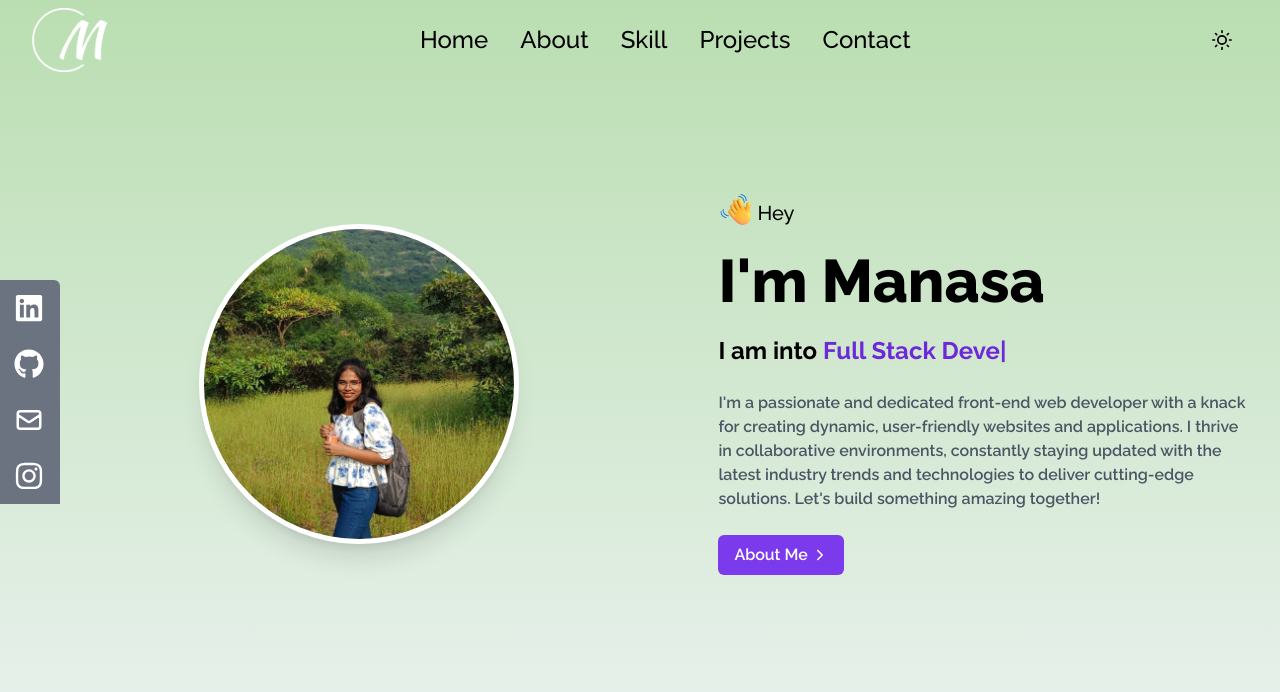
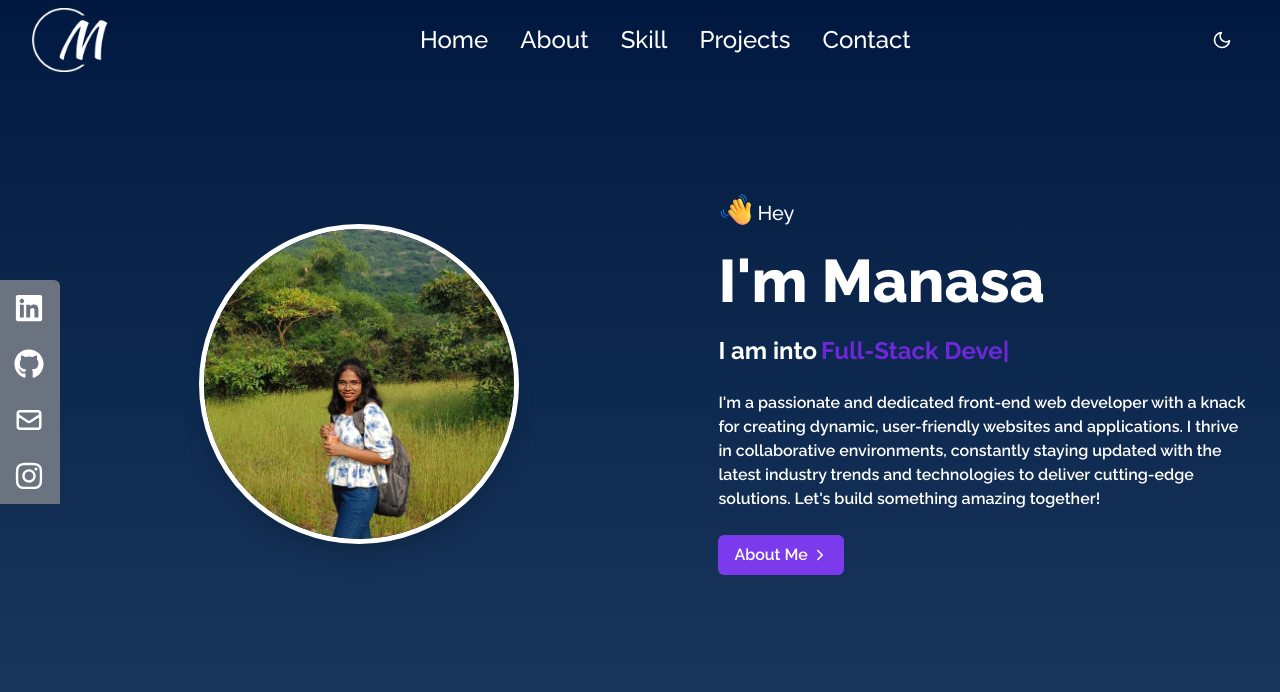
Before and after one commit to Manasamohapatra1/My_Portfolio, a React (Create React App) app: page / in a window 1280 px wide. Shown: the top 692 px of the page. Built offline with nearby package versions, Linux system fonts and the light colour scheme.

Commit message:
slight changes

```diff
--- a/src/components/Home.jsx
+++ b/src/components/Home.jsx
@@ -47,14 +47,14 @@ const Home = () => {
             <h1 className=" text-4xl  md:text-6xl font-extrabold relative">
               I&apos;m Manasa
             </h1>
-            <div className="flex flex-row items-start md:items-center gap-1.5">
+            <div className="flex flex-row items-start md:items-center gap-1">
               <h2 className="text-base font-bold md:text-2xl">I am into</h2>
               <TypeAnimation
                 className="text-violet-700  text-base md:text-2xl font-bold "
                 sequence={[
                   "Frontend developement",
                   1000,
-                  "Full Stack Developement",
+                  "Full-Stack Developement",
                   1000,
                   "App Developement",
                   1000,
@@ -65,7 +65,7 @@ const Home = () => {
               />
             </div>
 
-            <h3 className="text-sm lg:text-base font-semibold md:text-base text-gray-600 dark:text-gray-300">
+            <h3 className="text-sm lg:text-base font-semibold md:text-base">
               I'm a passionate and dedicated front-end web developer with a
               knack for creating dynamic, user-friendly websites and
               applications. I thrive in collaborative environments, constantly
--- a/src/theme/ThemeContext.js
+++ b/src/theme/ThemeContext.js
@@ -3,15 +3,15 @@ import React, { createContext, useState, useEffect } from "react";
 const ThemeContext = createContext();
 
 export const ThemeProvider = ({ children }) => {
-  const [theme, setTheme] = useState(localStorage.getItem("theme") || "light");
+  const [theme, setTheme] = useState(localStorage.getItem("theme") || "dark");
 
   useEffect(() => {
-    document.documentElement.classList.toggle("dark", theme === "dark");
+    document.documentElement.classList.toggle("light", theme === "light");
     localStorage.setItem("theme", theme);
   }, [theme]);
 
   const toggleTheme = () => {
-    setTheme(theme === "light" ? "dark" : "light");
+    setTheme(theme === "dark" ? "light" : "dark");
   };
 
   return (
```
